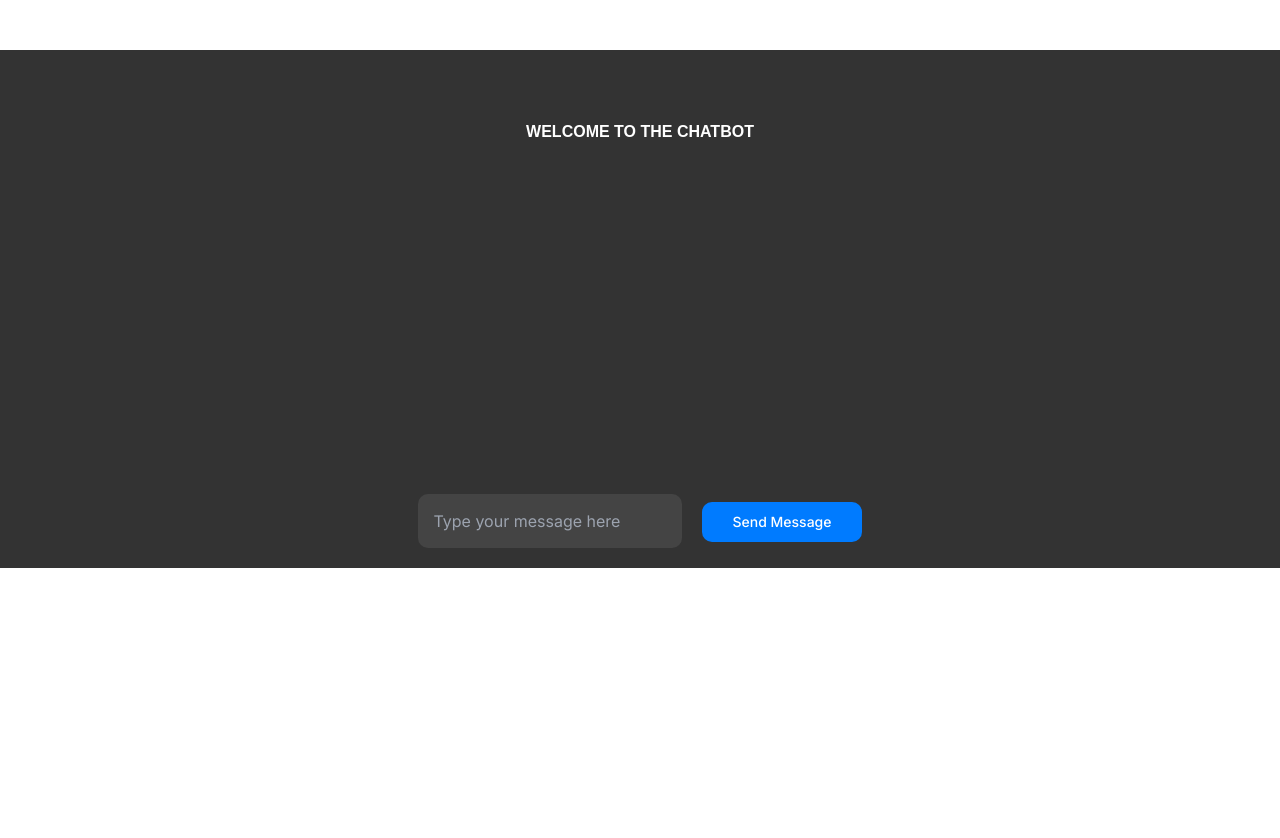
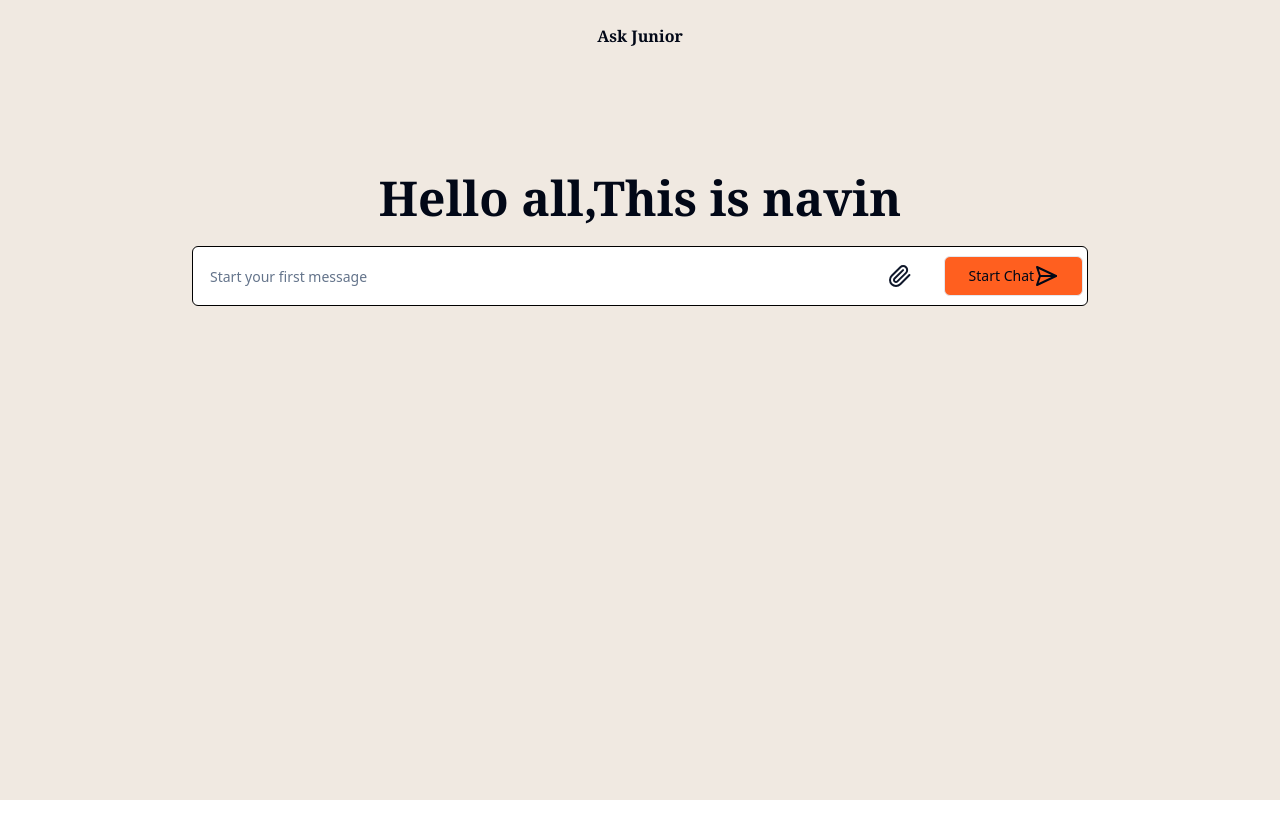
Before and after one commit to navin1111/CHATBOT, a Next.js app: page / in a window 1280 px wide. Shown: the top 838 px of the page. After the commit the page ends 800 px from the top, so only its background shows below. Built offline with nearby package versions, Linux system fonts and the light colour scheme.

Commit message:
ui change

```diff
--- a/package.json
+++ b/package.json
@@ -10,6 +10,7 @@
   },
   "dependencies": {
     "@ai-sdk/openai": "^0.0.12",
+    "@radix-ui/react-label": "^2.0.2",
     "@radix-ui/react-slot": "^1.0.2",
     "ai": "^3.1.8",
     "class-variance-authority": "^0.7.0",
--- /dev/null
+++ b/src/app/components/landinginput.tsx
@@ -0,0 +1,43 @@
+"use client";
+import { Input } from "@/components/ui/input";
+import { Label } from "@/components/ui/label";
+import { Button } from "@/components/ui/button";
+import { Paperclip } from 'lucide-react';
+import { SendHorizontal } from 'lucide-react';
+
+const LandingInput = () => {
+  return (
+    <>
+      <Input type="Email" placeholder="Start your first message" />
+      <div  >
+        <input
+          type="file"
+          accept="application/pdf"
+          style={{ display: "none" }}
+          className="file-input"
+        />
+        <Button
+          onClick={() =>
+            document.querySelector<HTMLInputElement>(".file-input")?.click()
+
+          }
+
+          variant="link"
+
+        >
+          <Paperclip />
+        </Button>
+        </div>
+      <Button className="w-[20%] bg-[#FF5F1F] flex" variant="outline" >
+        Start Chat
+        <span><SendHorizontal /></span>
+      </Button>
+
+
+
+
+    </>
+  );
+};
+
+export default LandingInput;
--- a/src/app/page.tsx
+++ b/src/app/page.tsx
@@ -1,114 +1,27 @@
-'use client';
+import React from "react";
+import Welcome from "./components/landinginput";
+import LandingInput from "./components/landinginput";
 
-import { useState } from 'react';
-import { Message, continueConversation } from './actions';
-import { readStreamableValue } from 'ai/rsc';
-import { Button } from '@/components/ui/button';
-import styled from 'styled-components';
 
-// Styled components
-const Container = styled.div`
-  display: flex;
-  margin-bottom: 100px;
-  margin-top: 50px;
-  flex-direction: column;
-  align-items: center;
-  text-align: center;
-  background-color: #333; /* Set background color to dark mode */
-  color: #fff; /* Set text color to white */
-  padding: 20px; /* Add padding for better spacing */
-`;
+export function Main() {
+  return (
+    <div className="w-full flex flex-col h-screen items-center bg-[#f0e9e1] ">
+      <div className="w-full h-10 pt-8 flex flex-col justify-center items-center">
+        <span className="font-serif font-bold ">Ask Junior</span>
 
-const Heading = styled.h1`
-  margin-top: 50px;
-  margin-bottom: 50px;
-  font-weight: bold; /* Make the heading bold */
-  font-family: 'Arial', sans-serif; /* Change font family */
-`;
+      </div>
 
-const MessageContainer = styled.div`
-  display: flex;
-  flex-direction: column;
-  align-items: center; /* Center align the messages */
-  margin-bottom: 250px;
-`;
-
-const MessageBubble = styled.div`
-  background-color: #555; /* Set message bubble color */
-  color: #fff; /* Set text color to white */
-  padding: 10px 20px;
-  border-radius: 20px; /* Add border radius for rounded corners */
-  margin-bottom: 10px; /* Add margin between messages */
-  max-width: 80%; /* Limit maximum width of message bubble */
-  text-align: left; /* Align text to the left */
-`;
-
-const InputContainer = styled.div`
-  margin-top: 50px;
-`;
-
-const StyledInput = styled.input`
-  padding: 15px;
-  margin-right: 20px;
-  border-radius: 10px;
-  border: none;
-  background-color: #444; /* Set input field background color */
-  color: #fff; /* Set text color to white */
-  font-size: 16px; /* Set font size */
-`;
-
-const StyledButton = styled(Button)`
-  background-color: #007bff;
-  color: #fff;
-  padding: 15px 30px;
-  border: none;
-  border-radius: 10px;
-  cursor: pointer;
-`;
-
-// Define the Home component
-export default function Home() {
-  const [conversation, setConversation] = useState<Message[]>([]);
-  const [input, setInput] = useState<string>('');
-
-  // Function to handle sending messages
-  const sendMessage = async () => {
-    const { messages, newMessage } = await continueConversation([
-      ...conversation,
-      { role: 'user', content: input },
-    ]);
-
-    let textContent = '';
-
-    for await (const delta of readStreamableValue(newMessage)) {
-      textContent = `${textContent}${delta}`;
-
-      setConversation([...messages, { role: 'assistant', content: textContent }]);
-    }
-  };
-
-  // Render the Home component
-  return (
-    <Container>
-      <Heading>WELCOME TO THE CHATBOT</Heading>
-      <MessageContainer>
-        {conversation.map((message, index) => (
-          <MessageBubble key={index}>{message.role}: {message.content}</MessageBubble>
-        ))}
-      </MessageContainer>
-
-      <InputContainer>
-        <StyledInput
-          type="text"
-          value={input}
-          onChange={(event) => {
-            setInput(event.target.value);
-          }}
-          placeholder="Type your message here"
-        />
-
-        <StyledButton onClick={sendMessage}>Send Message</StyledButton>
-      </InputContainer>
-    </Container>
+      <div className="w-[70%] flex flex-col justify-center items-center h-[50%]">
+        <div className="w-full flex flex-col justify-center items-center">
+          <span className="font-bold text-5xl font-serif">Hello all,This is navin</span>
+        </div>
+        <br />
+        <div className="w-full w-[69%] h-[15%]  flex items-center justify-center border border-black p-4 bg-sandal-800 gap-4 p-1flex  rounded-md  bg-background px-1 py-1  ">
+         <LandingInput/>
+        </div>
+      </div>
+    </div>
   );
 }
+
+export default Main;
--- /dev/null
+++ b/src/components/ui/input.tsx
@@ -0,0 +1,25 @@
+import * as React from "react"
+
+import { cn } from "@/lib/utils"
+
+export interface InputProps
+  extends React.InputHTMLAttributes<HTMLInputElement> {}
+
+const Input = React.forwardRef<HTMLInputElement, InputProps>(
+  ({ className, type, ...props }, ref) => {
+    return (
+      <input
+        type={type}
+        className={cn(
+          "flex h-10 w-full rounded-md border border-input bg-background px-3 py-2 text-sm ring-offset-background file:border-0 file:bg-transparent file:text-sm file:font-medium placeholder:text-muted-foreground focus-visible:outline-none disabled:cursor-not-allowed disabled:opacity-50 border-white",
+          className
+        )}
+        ref={ref}
+        {...props}
+      />
+    )
+  }
+)
+Input.displayName = "Input"
+
+export { Input }
--- /dev/null
+++ b/src/components/ui/label.tsx
@@ -0,0 +1,26 @@
+"use client"
+
+import * as React from "react"
+import * as LabelPrimitive from "@radix-ui/react-label"
+import { cva, type VariantProps } from "class-variance-authority"
+
+import { cn } from "@/lib/utils"
+
+const labelVariants = cva(
+  "text-sm font-medium leading-none peer-disabled:cursor-not-allowed peer-disabled:opacity-70"
+)
+
+const Label = React.forwardRef<
+  React.ElementRef<typeof LabelPrimitive.Root>,
+  React.ComponentPropsWithoutRef<typeof LabelPrimitive.Root> &
+    VariantProps<typeof labelVariants>
+>(({ className, ...props }, ref) => (
+  <LabelPrimitive.Root
+    ref={ref}
+    className={cn(labelVariants(), className)}
+    {...props}
+  />
+))
+Label.displayName = LabelPrimitive.Root.displayName
+
+export { Label }
--- a/tailwind.config.ts
+++ b/tailwind.config.ts
@@ -1,5 +1,5 @@
 import type { Config } from "tailwindcss"
-const { fontFamily } = require("tailwindcss/defaultTheme")
+
 const config = {
   darkMode: ["class"],
   content: [
@@ -72,9 +72,6 @@ const config = {
         "accordion-down": "accordion-down 0.2s ease-out",
         "accordion-up": "accordion-up 0.2s ease-out",
       },
-      fontFamily: {
-        sans: ["var(--font-sans)", ...fontFamily.sans],
-      },
     },
   },
   plugins: [require("tailwindcss-animate")],
```
Also changed, not shown: 1 other file (tests, documents, lock files or other folders).
